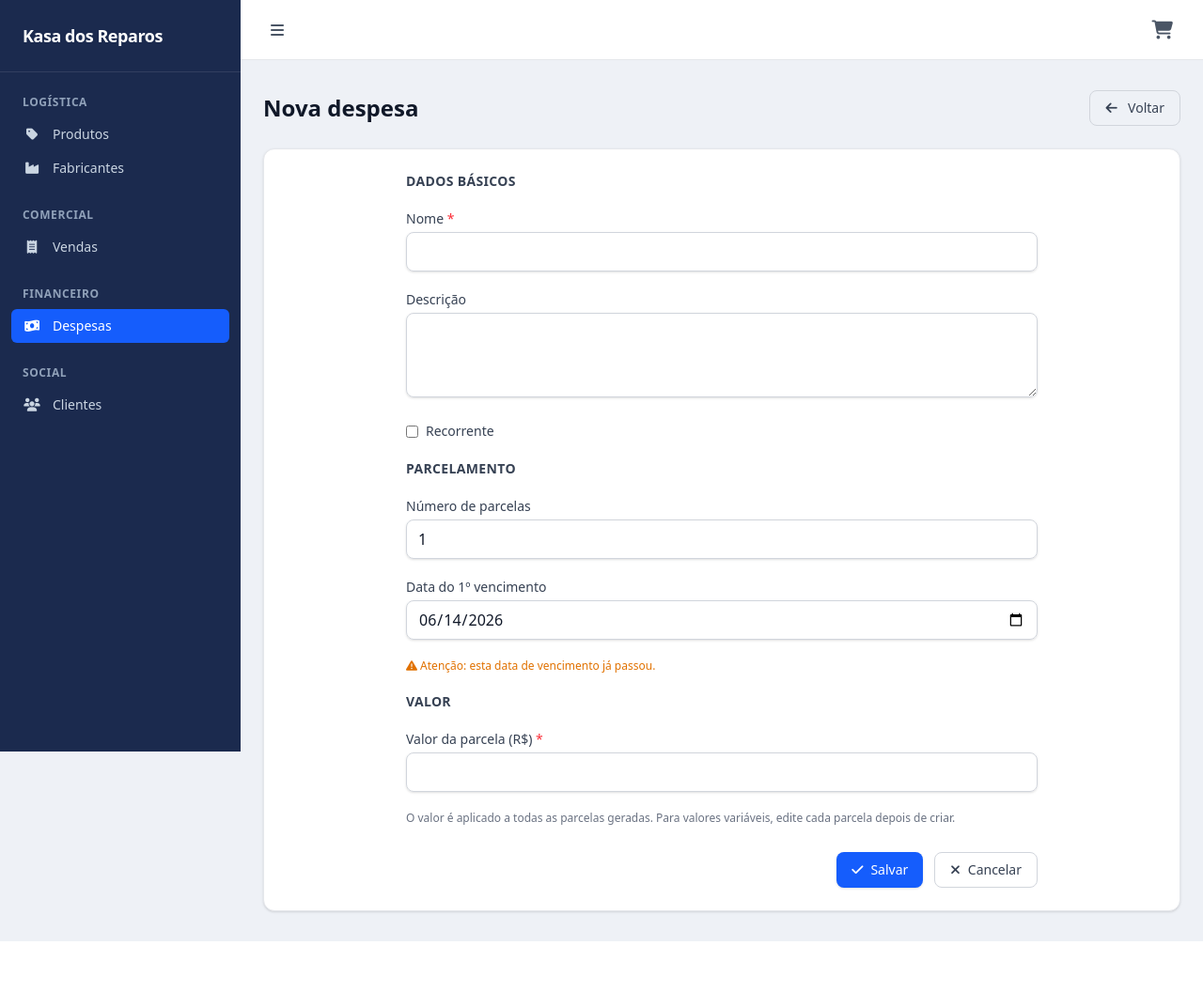
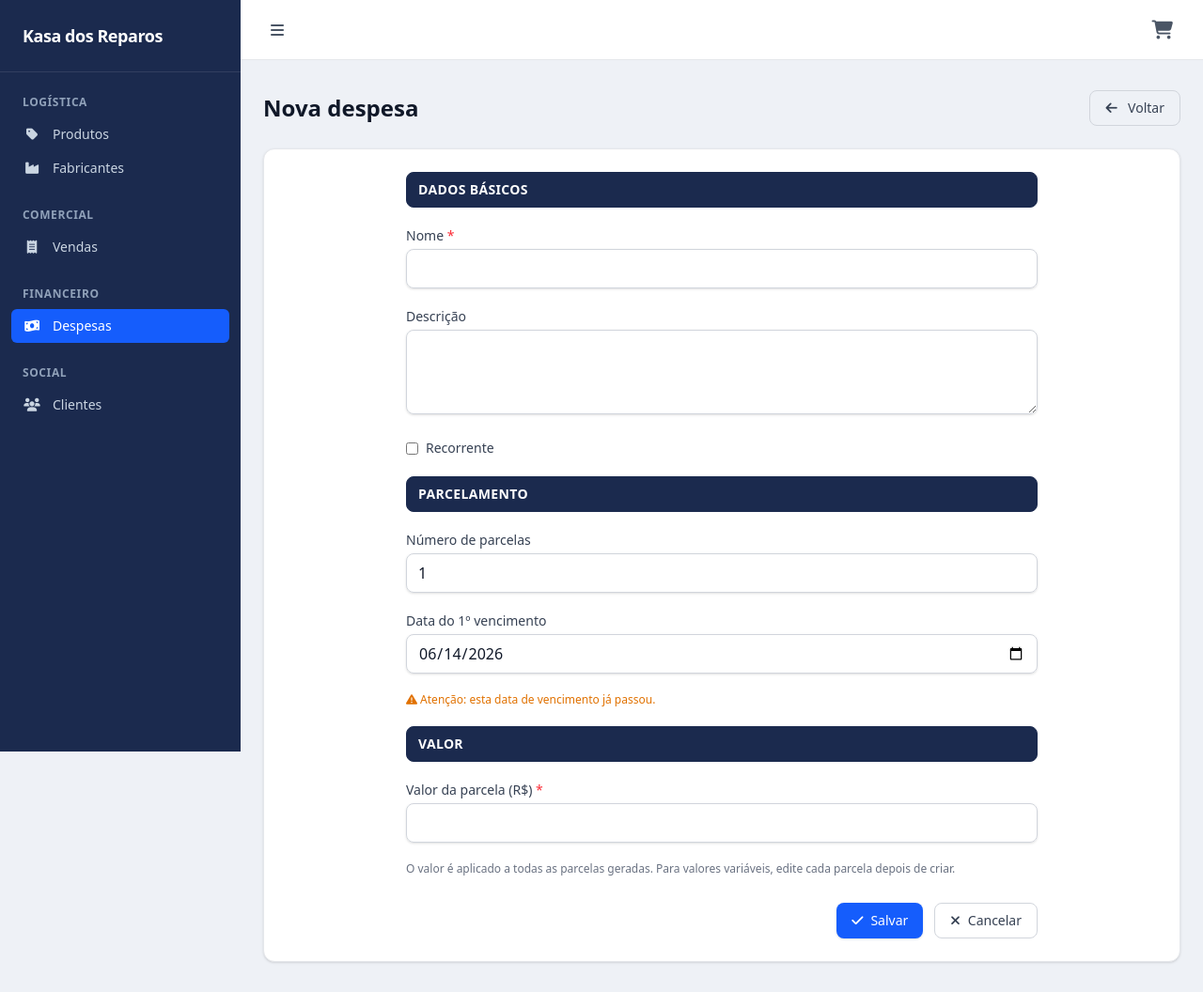
Before and after one commit to gustavolaires/sign-kr, a Django app: page /expenses/new/ in a window 1280 px wide. Shown: the whole page at 94% size. Before the commit the page ends 1002 px from the top, so only its background shows below. Run offline with Django 5.2, Linux system fonts and the light colour scheme.

Commit message:
style(sign): destaca títulos das seções nos forms de cliente e despesa
Aplica fundo e borda navy (cor do side menu) com fonte branca aos
títulos de bloco nos formulários de clientes e despesas, deixando as
divisões mais aparentes. Inclui rebuild do output.css do Tailwind.

```diff
--- a/sign/templates/sign/clients/form.html
+++ b/sign/templates/sign/clients/form.html
@@ -29,7 +29,7 @@
             {% endif %}
 
             <section>
-                <h2 class="mb-3 text-sm font-semibold uppercase tracking-wide text-gray-700">Dados básicos</h2>
+                <h2 class="mb-3 rounded-lg border border-navy bg-navy px-3 py-2 text-sm font-semibold uppercase tracking-wide text-white">Dados básicos</h2>
                 <div class="space-y-5">
                     {% include "sign/clients/_field.html" with field=form.name %}
                     {% include "sign/clients/_field.html" with field=form.person_type %}
@@ -40,7 +40,7 @@
             </section>
 
             <section>
-                <h2 class="mb-3 text-sm font-semibold uppercase tracking-wide text-gray-700">Contato</h2>
+                <h2 class="mb-3 rounded-lg border border-navy bg-navy px-3 py-2 text-sm font-semibold uppercase tracking-wide text-white">Contato</h2>
                 <div class="space-y-5">
                     {% include "sign/clients/_field.html" with field=form.email %}
                     {% include "sign/clients/_field.html" with field=form.phone_primary %}
@@ -51,7 +51,7 @@
             </section>
 
             <section>
-                <h2 class="mb-3 text-sm font-semibold uppercase tracking-wide text-gray-700">Endereço</h2>
+                <h2 class="mb-3 rounded-lg border border-navy bg-navy px-3 py-2 text-sm font-semibold uppercase tracking-wide text-white">Endereço</h2>
                 <div class="space-y-5">
                     {% include "sign/clients/_field.html" with field=form.street %}
                     {% include "sign/clients/_field.html" with field=form.number %}
--- a/sign/templates/sign/expenses/form.html
+++ b/sign/templates/sign/expenses/form.html
@@ -28,7 +28,7 @@
             {% endif %}
 
             <section class="space-y-5">
-                <h2 class="text-sm font-semibold uppercase tracking-wide text-gray-700">Dados básicos</h2>
+                <h2 class="rounded-lg border border-navy bg-navy px-3 py-2 text-sm font-semibold uppercase tracking-wide text-white">Dados básicos</h2>
                 {% include "sign/expenses/_field.html" with field=form.name %}
                 {% include "sign/expenses/_field.html" with field=form.description %}
                 {% include "sign/expenses/_field.html" with field=form.recurrent %}
@@ -37,7 +37,7 @@
             {# Bloco da despesa isolada (parcelamento). #}
             <section id="block-isolated" class="space-y-5">
                 {% if not form.instance.pk %}
-                    <h2 class="text-sm font-semibold uppercase tracking-wide text-gray-700">Parcelamento</h2>
+                    <h2 class="rounded-lg border border-navy bg-navy px-3 py-2 text-sm font-semibold uppercase tracking-wide text-white">Parcelamento</h2>
                     {% include "sign/expenses/_field.html" with field=form.installment_total %}
                     {% include "sign/expenses/_field.html" with field=form.first_due_date %}
                     <p id="warn-first-due" class="hidden text-xs text-amber-600">
@@ -48,7 +48,7 @@
 
             {# Bloco da despesa recorrente. #}
             <section id="block-recurrent" class="space-y-5">
-                <h2 class="text-sm font-semibold uppercase tracking-wide text-gray-700">Recorrência</h2>
+                <h2 class="rounded-lg border border-navy bg-navy px-3 py-2 text-sm font-semibold uppercase tracking-wide text-white">Recorrência</h2>
                 {% include "sign/expenses/_field.html" with field=form.scheduled_for %}
                 {% if not form.instance.pk %}
                     {% include "sign/expenses/_field.html" with field=form.months_ahead %}
@@ -57,7 +57,7 @@
 
             {% if not form.instance.pk %}
                 <section class="space-y-5">
-                    <h2 class="text-sm font-semibold uppercase tracking-wide text-gray-700">Valor</h2>
+                    <h2 class="rounded-lg border border-navy bg-navy px-3 py-2 text-sm font-semibold uppercase tracking-wide text-white">Valor</h2>
                     {% include "sign/expenses/_field.html" with field=form.value %}
                     <p class="text-xs text-gray-500">O valor é aplicado a todas as parcelas geradas. Para valores variáveis, edite cada parcela depois de criar.</p>
                 </section>
```
Also changed, not shown: docs/arquitetura/convencoes.md (+5 -1 lines), sign/static/sign/css/output.css.
